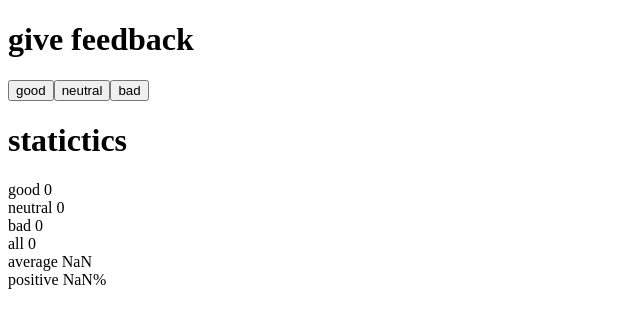
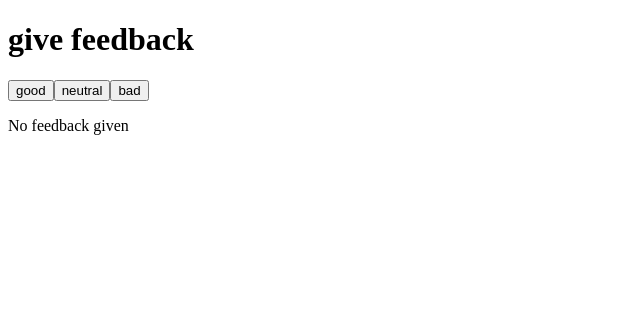
Before and after one commit to shzhe02/fullstackopen, a React (Create React App) app in the folder part1/unicafe/: page / in a window 1280 px wide. Shown: the top 328 px of the page, without its empty margins (0-640 px from the left). Built offline with nearby package versions, Linux system fonts and the light colour scheme.

Commit message:
1.9: Attempted

```diff
--- a/part1/unicafe/src/App.js
+++ b/part1/unicafe/src/App.js
@@ -7,6 +7,9 @@ const Average = (props) => (props.good - props.bad) / props.total
 const Positive = (props) => (props.good / props.total) * 100
 
 const Statistics = (props) => {
+  if (props.total === 0) {
+    return (<p>No feedback given</p>)
+  }
   return (
     <>
       <h1>statictics</h1>
```
